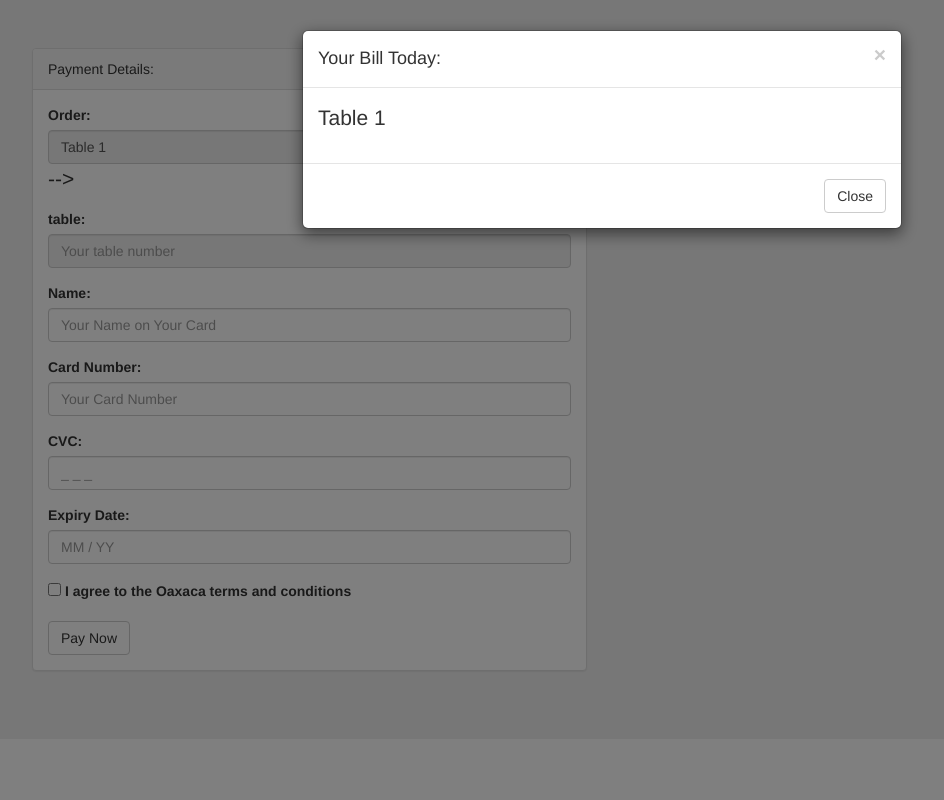
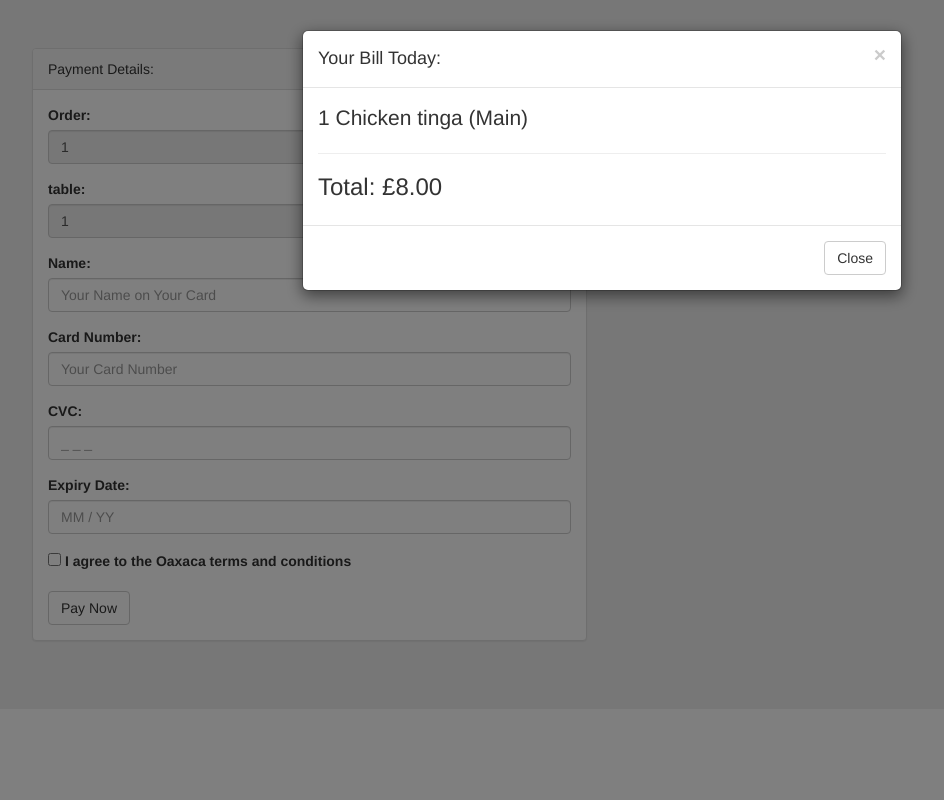
Before and after one commit to Abi-NK/TeamProject, a Django app: template posSystem/customer/templates/customer/e_payment.html in a window 1280 px wide, after a click on "View". Shown: the whole page, without its empty margins (38-982 px from the left). Run offline with Django 3.2, Linux system fonts and the light colour scheme; the template is opened without the code that fills it: values that come from a table or form of the project are taken from there, others are empty; data comes from the database, SQL or seed files in the repository; both versions use the stored data as it was after the commit; some libraries are stand-ins or nearby versions.

Commit message:
Added Order summery -payment page shows order
Fixed admin page
-shows payments and orders correctly (problem due to relations)

```diff
--- a/posSystem/customer/templates/customer/e_payment.html
+++ b/posSystem/customer/templates/customer/e_payment.html
@@ -21,12 +21,11 @@
                          <form method="POST">{% csrf_token %}
                              <div class="form-group">
                                   <label for="name">Order:</label>
-                                  <input type="text" placeholder="Your order number" value="{{seating_label}}" class="form-control" name="order" readonly>
-                                 <p>--> {{payment.Order.time}}</p>
+                                  <input type="text" placeholder="Your order number" value="{{order.id}}" class="form-control" name="order" readonly>
                               </div>
                              <div class="form-group">
                                   <label for="name">table:</label>
-                                  <input type="text" placeholder="Your table number" class="form-control" name="table" readonly>
+                                  <input type="text" placeholder="Your table number" value="{{order.table.id}}" class="form-control" name="table" readonly>
                               </div>
                               <div class="form-group">
                                   <label for="name">Name:</label>
@@ -63,7 +62,11 @@
                                     <h4 class="modal-title">Your Bill Today:</h4>
                                 </div>
                                 <div class="modal-body">
-                                    <p>{{seating_label}}</p>
+                                    {% for item in order.items.all %}
+                                    <p>{{item}}</p>
+                                    {% endfor %}
+                                    <hr>
+                                    <H3>Total: £{{order.total_price}}</H3>
                                 </div>
                                 <div class="modal-footer">
                                     <button type="button" class="btn btn-default" data-dismiss="modal">Close</button>
--- a/posSystem/waiter/models.py
+++ b/posSystem/waiter/models.py
@@ -204,6 +204,9 @@ class Payment(models.Model):
     payment_received = models.BooleanField(default=False)  # Payment information has been received
     payment_accepted = models.BooleanField(default=False)  # Waiter has accepted the payment
 
+    def __str__(self):
+       return "Order: %s, Accepted: %s" % (self.order.id, self.payment_accepted)
+
     def get_payments(self):
         """Returns all the payments"""
         print("Payments sent")
```
Also changed, not shown: posSystem/customer/views.py (+10 -3 lines), posSystem/db.sqlite3.
